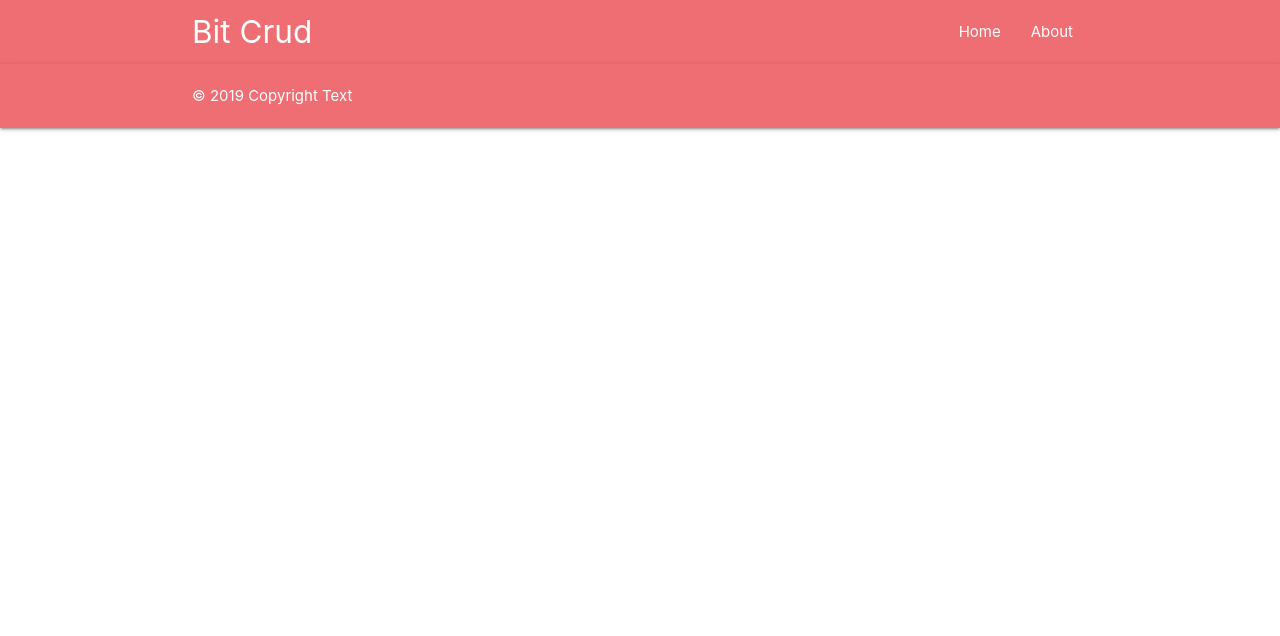
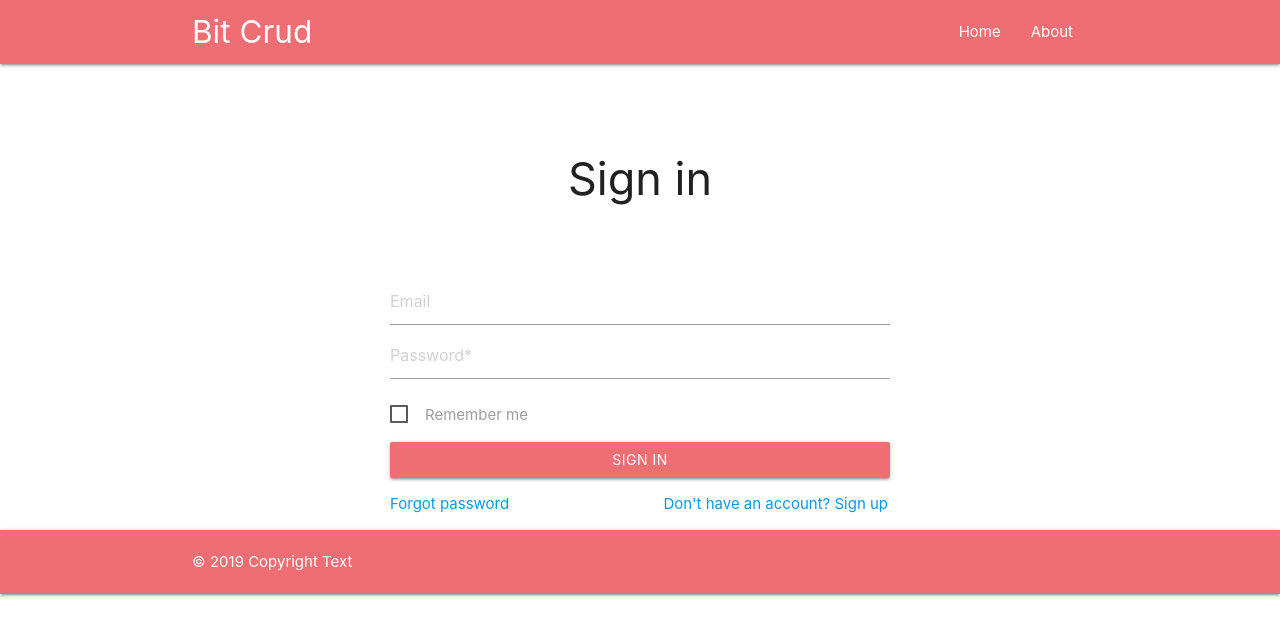
Before and after one commit to MilanSunjevaric/Final_Project, a React (Create React App) app in the folder final-project/: page / in a window 1280 px wide. Shown: the top 636 px of the page. Built offline with nearby package versions, Linux system fonts and the light colour scheme.

Commit message:
fixed forms again

```diff
--- a/final-project/src/App/App.js
+++ b/final-project/src/App/App.js
@@ -26,6 +26,7 @@ class App extends React.Component {
       <div>
         <Header />
         <Switch>
+          <Route exact path='/' component={SignIn} />
           <Route exact path='/SignUp' component={SignUp} />
           <Route exact path='/SignIn' component={SignIn} />
           <Route exact path='/UserList' component={UserList} />
```
Also changed, not shown: final-project/src/view/components/SignForms/SignUp.js (+0 -13 lines).
